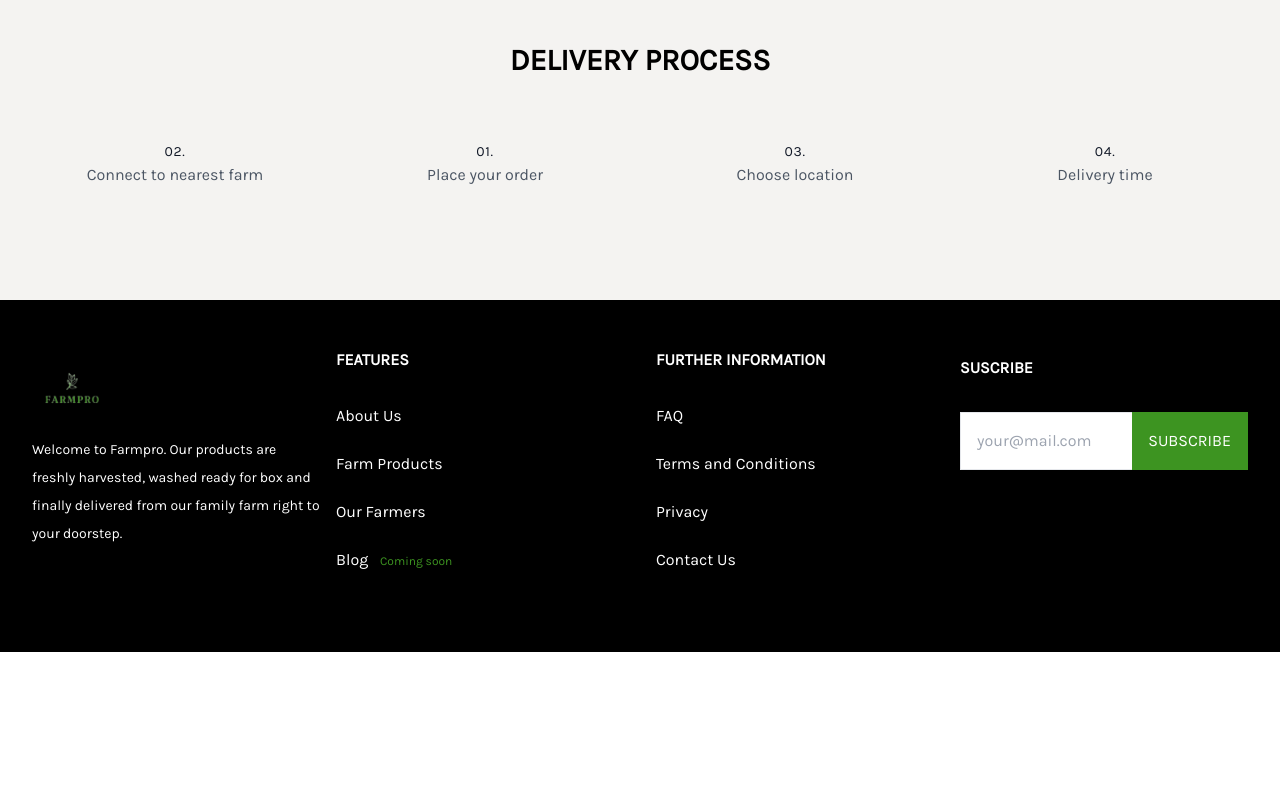
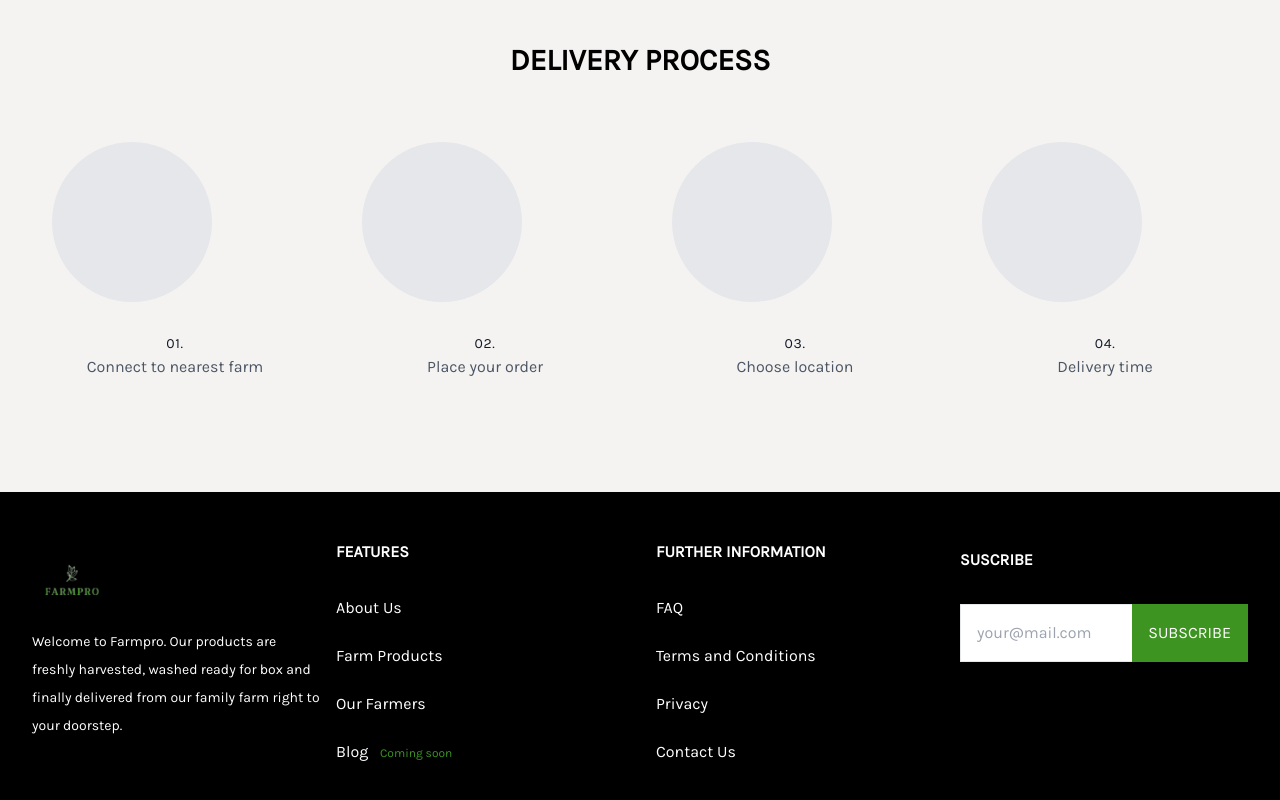
Before and after one commit to Emilsone/product, a Vue app: page / in a window 1280 px wide. Shown: the part 816-1616 px from the top of the page. Before the commit the page ends 1468 px from the top, so only its background shows below. Built offline with nearby package versions, Linux system fonts and the light colour scheme; some icons are missing.

Commit message:
rewrite deliverypage

```diff
--- a/src/components/DeliveryPage.vue
+++ b/src/components/DeliveryPage.vue
@@ -7,41 +7,29 @@
       <div class="flex flex-wrap justify-around md:justify-center">
         <div class="lg:w-1/4 w-5/6 lg:mb-0 mb-6 p-4">
           <div class="h-full text-center">
-            <!-- <img
-              alt="testimonial"
-              class="w-20 h-20 mb-8 object-cover object-center inline-block"
-              src="../assets/clipboard.png"
-            /> -->
+            <div class="w-40 h-40 mb-8 bg-gray-200 rounded-full mx-4"></div>
             <h2
               class="text-gray-900 font-medium title-font tracking-wider text-sm"
             >
-              02.
+              01.
             </h2>
             <p class="leading-relaxed">Connect to nearest farm</p>
           </div>
         </div>
         <div class="lg:w-1/4 w-5/6 lg:mb-0 mb-6 p-4">
           <div class="h-full text-center">
-            <!-- <img
-              alt="testimonial"
-              class="w-20 h-20 mb-8 object-cover object-center inline-block"
-              src="../assets/clipboard.png"
-            /> -->
+            <div class="w-40 h-40 mb-8 bg-gray-200 rounded-full mx-4"></div>
             <h2
               class="text-gray-900 font-medium title-font tracking-wider text-sm"
             >
-              01.
+              02.
             </h2>
             <p class="leading-relaxed">Place your order</p>
           </div>
         </div>
         <div class="lg:w-1/4 w-5/6 lg:mb-0 mb-6 p-4 md:mx-auto">
           <div class="h-full text-center">
-            <!-- <img
-              alt="testimonial"
-              class="w-20 h-20 mb-8 object-cover object-center inline-block"
-              src="../assets/easy.png"
-            /> -->
+            <div class="w-40 h-40 mb-8 bg-gray-200 rounded-full mx-4"></div>
             <h2
               class="text-gray-900 font-medium title-font tracking-wider text-sm"
             >
@@ -52,11 +40,7 @@
         </div>
         <div class="lg:w-1/4 w-5/6 lg:mb-0 p-4 md:mx-auto">
           <div class="h-full text-center">
-            <!-- <img
-              alt="testimonial"
-              class="w-20 h-20 mb-8 object-cover object-center inline-block"
-              src="../assets/laugh.png"
-            /> -->
+            <div class="w-40 h-40 mb-8 bg-gray-200 rounded-full mx-4"></div>
             <h2
               class="text-gray-900 font-medium title-font tracking-wider text-sm"
             >
```
